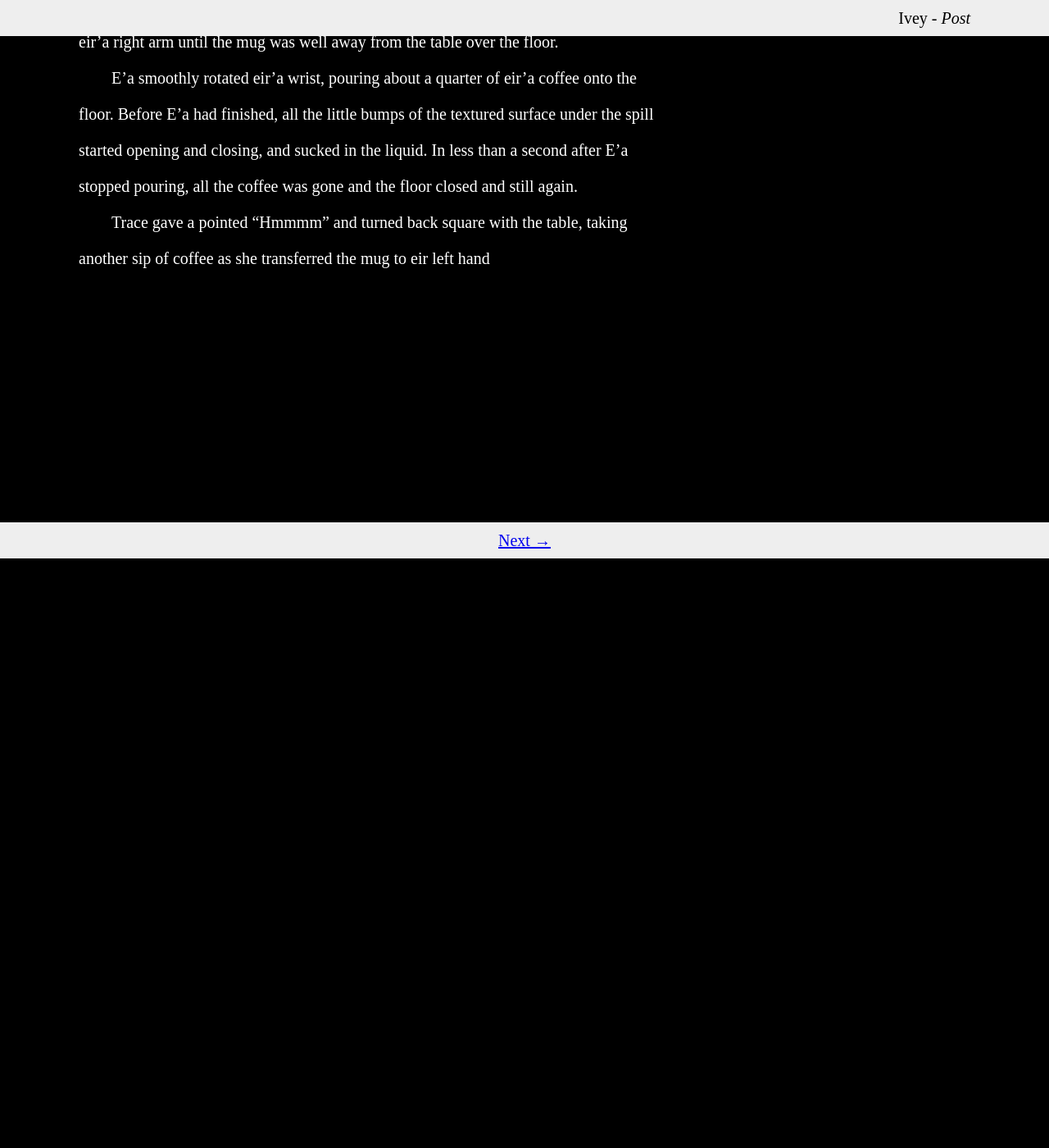
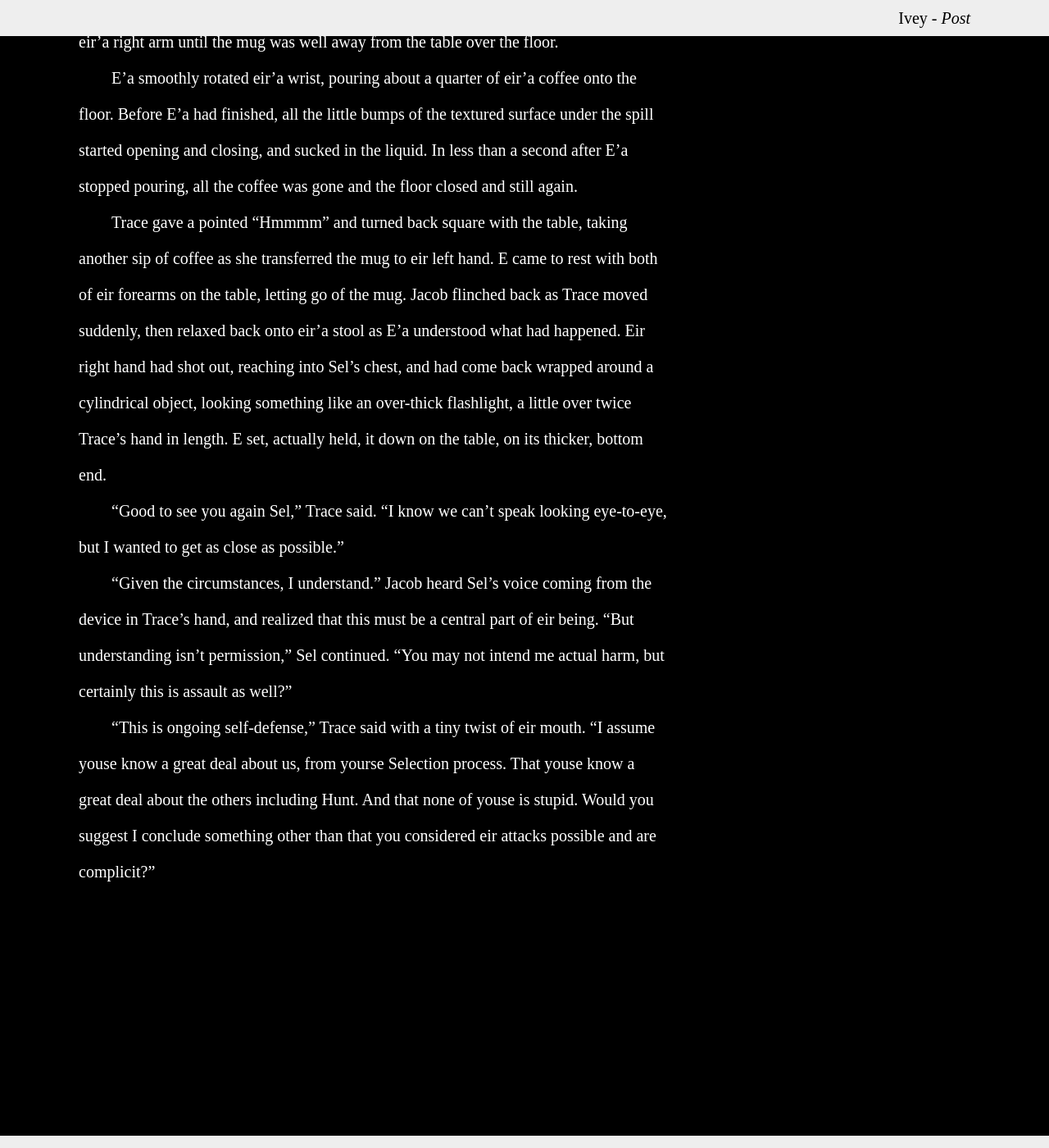
Before and after one commit to gleneivey/post-novel, a Jekyll site: the page built from docs/11.md, in a window 1280 px wide and 1400 px high, scrolled down 6826 px. Shown: the whole window at 82% size. Built offline with Jekyll 4.4.1, drawn with Linux system fonts in a browser that asks for light colours; our own code applies the rules of GitHub Pages for plain Markdown files; before the commit the page ends 7507 px from its top, so only the background shows below that.

Commit message:
...and Trace rips Sel's heart out. Ish

```diff
--- a/docs/11.md
+++ b/docs/11.md
@@ -233,4 +233,27 @@ and sucked in the liquid.  In less than a second after E'a stopped
 pouring, all the coffee was gone and the floor closed and still again.
 
 Trace gave a pointed "Hmmmm" and turned back square with the table,
-taking another sip of coffee as she transferred the mug to eir left hand
+taking another sip of coffee as she transferred the mug to eir left
+hand.  E came to rest with both of eir forearms on the table, letting
+go of the mug.  Jacob flinched back as Trace moved suddenly, then
+relaxed back onto eir'a stool as E'a understood what had happened.
+Eir right hand had shot out, reaching into Sel's chest, and had come
+back wrapped around a cylindrical object, looking something like an
+over-thick flashlight, a little over twice Trace's hand in length.  E
+set, actually held, it down on the table, on its thicker, bottom end.
+
+"Good to see you again Sel," Trace said.  "I know we can't speak
+looking eye-to-eye, but I wanted to get as close as possible."
+
+"Given the circumstances, I understand."  Jacob heard Sel's voice
+coming from the device in Trace's hand, and realized that this must be
+a central part of eir being.  "But understanding isn't permission,"
+Sel continued.  "You may not intend me actual harm, but certainly this
+is assault as well?"
+
+"This is ongoing self-defense," Trace said with a tiny twist of eir
+mouth.  "I assume youse know a great deal about us, from yourse
+Selection process.  That youse know a great deal about the others
+including Hunt.  And that none of youse is stupid.  Would you suggest
+I conclude something other than that you considered eir attacks
+possible and are complicit?"
```
Also changed, not shown: docs/09.md (+12 -12 lines).
